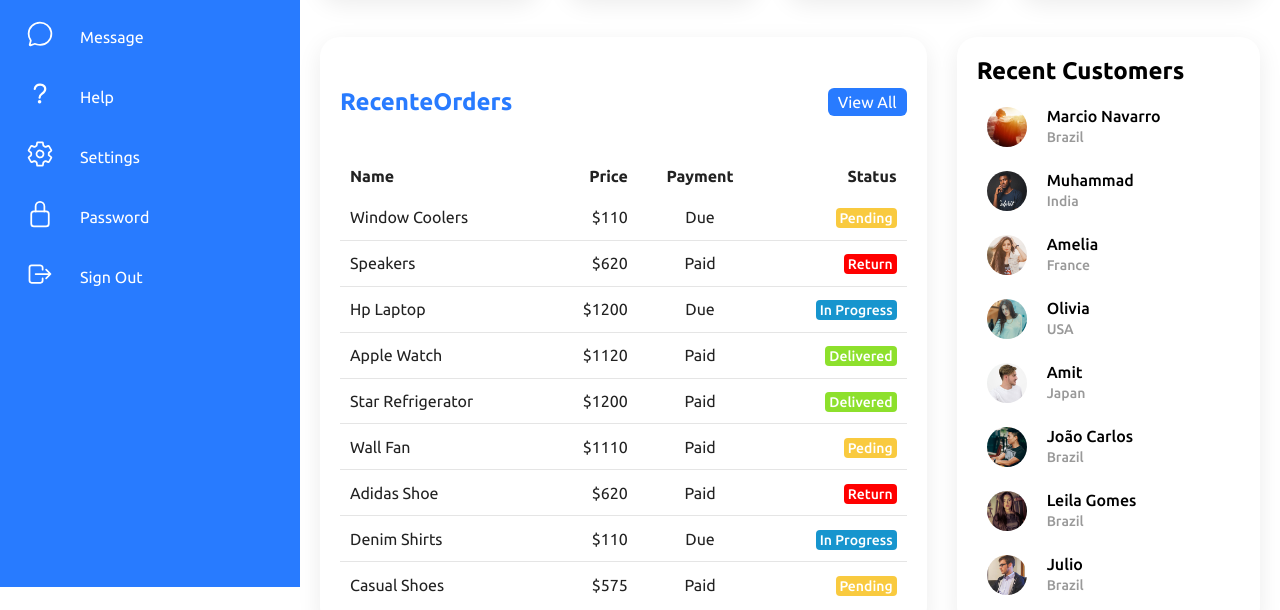
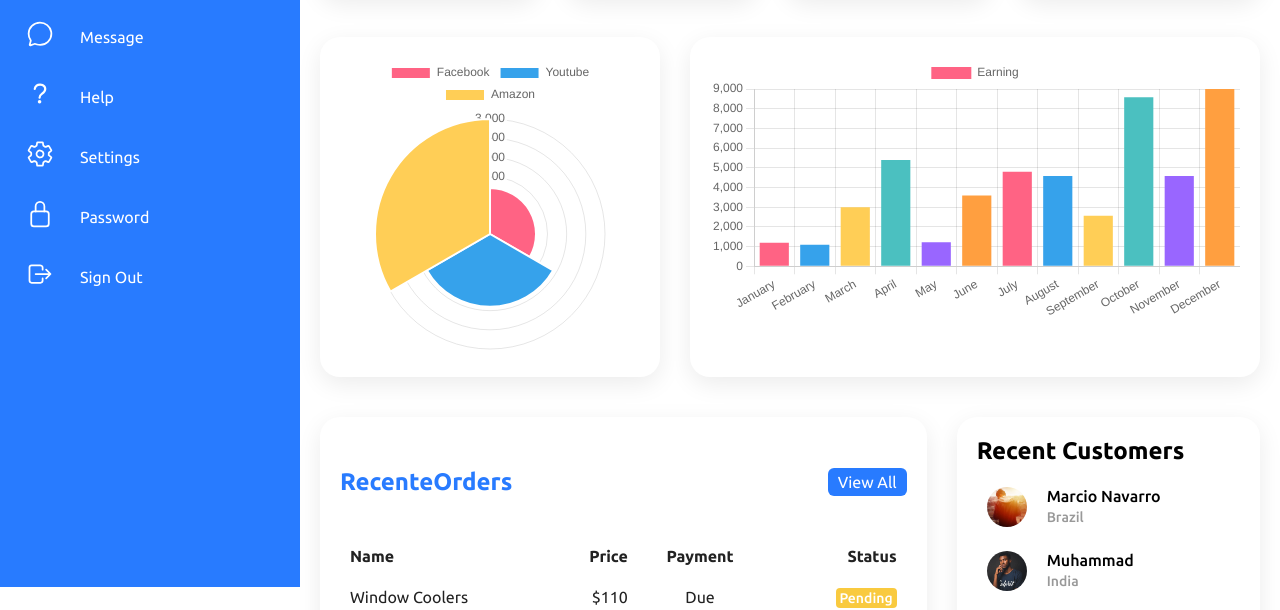
Before and after one commit to marcionavarro/onlinetutorials, a plain HTML site: page dashboard_redesign/index.html in a window 1280 px wide. Shown: the part 213-823 px from the top of the page. Drawn offline with nearby package versions, Linux system fonts and the light colour scheme.

Commit message:
Charts And Graphs JS Integration

```diff
--- /dev/null
+++ b/dashboard_redesign/assets/js/my_chart.js
@@ -0,0 +1,52 @@
+const ctx = document.getElementById("myChart");
+const earning = document.getElementById("earning");
+
+new Chart(ctx, {
+  type: "polarArea",
+  data: {
+    labels: ["Facebook", "Youtube", "Amazon"],
+    datasets: [
+      {
+        label: "Traffic Source",
+        data: [1200, 1900, 3000],
+        backgroundColor:[
+            'rgba(255, 99, 132, 1)',
+            'rgba(54, 162, 235, 1)',
+            'rgba(255, 206, 86, 1)'
+        ],
+      },
+    ],
+  },
+  options: {
+    responsive: true
+  },
+});
+
+new Chart(earning, {
+    type: 'bar',
+    data: {
+      labels: ['January', 'February', 'March', 'April', 'May', 'June', 'July',
+      'August', 'September', 'October', 'November', 'December'],
+      datasets: [{
+        label: 'Earning',
+        data: [1200, 1090, 3000, 5400, 1220, 3600, 4800, 4578, 2566, 8575, 4587, 9000],
+        backgroundColor:[
+            'rgba(255, 99, 132, 1)',
+            'rgba(54, 162, 235, 1)',
+            'rgba(255, 206, 86, 1)',
+            'rgba(75, 192, 192, 1)',
+            'rgba(153, 102, 255, 1)',
+            'rgba(255, 159, 64, 1)',
+            'rgba(255, 99, 132, 1)',
+            'rgba(54, 162, 235, 1)',
+            'rgba(255, 206, 86, 1)',
+            'rgba(75, 192, 192, 1)',
+            'rgba(153, 102, 255, 1)',
+            'rgba(255, 159, 64, 1)'
+        ],
+      }]
+    },
+    options: {
+        responsive: true
+    }
+  });
--- a/dashboard_redesign/index.html
+++ b/dashboard_redesign/index.html
@@ -119,6 +119,15 @@
             </div>
         </div>
 
+        <!-- Add Charts -->
+        <div class="graphBox">
+            <div class="box">
+                <canvas id="myChart"></canvas>
+            </div>
+            <div class="box">
+                <canvas id="earning"></canvas>
+            </div>
+        </div>
 
         <div class="details">
               <!-- order details list -->
@@ -243,6 +252,10 @@
 <script type="module" src="https://unpkg.com/ionicons@7.1.0/dist/ionicons/ionicons.esm.js"></script>
 <script nomodule src="https://unpkg.com/ionicons@7.1.0/dist/ionicons/ionicons.js"></script>
 
+<script src="https://cdn.jsdelivr.net/npm/chart.js"></script>
+<script src="assets/js/my_chart.js"></script>
+
+
 <script>
     // MenuToggle
     let toggle = document.querySelector('.toggle');
--- a/dashboard_redesign/style.css
+++ b/dashboard_redesign/style.css
@@ -254,6 +254,27 @@ body {
   color: var(--white);
 }
 
+/* charts */
+.graphBox{
+  position: relative;
+  width: 100%;
+  padding: 20px;
+  display: grid;
+  grid-template-columns: 1fr 2fr;
+  grid-gap: 30px;
+  min-height: 200px;
+
+}
+
+.graphBox .box{
+  position: relative;
+  background: #fff;
+  width: 100%;
+  padding: 20px;
+  box-shadow: 0 7px 25px rgba(0, 0, 0, 0.08);
+  border-radius: 20px;
+}
+
 .details {
   position: relative;
   width: 100%;
@@ -418,6 +439,10 @@ body {
 
 /* now, make it responsive design */
 @media (max-width: 991px) {
+  .graphBox{
+    grid-template-columns: 1fr;
+    height: auto;
+  }
   .navigation {
     left: -300px;
   }
```
Also changed, not shown: push.txt (added), 1 other file.
